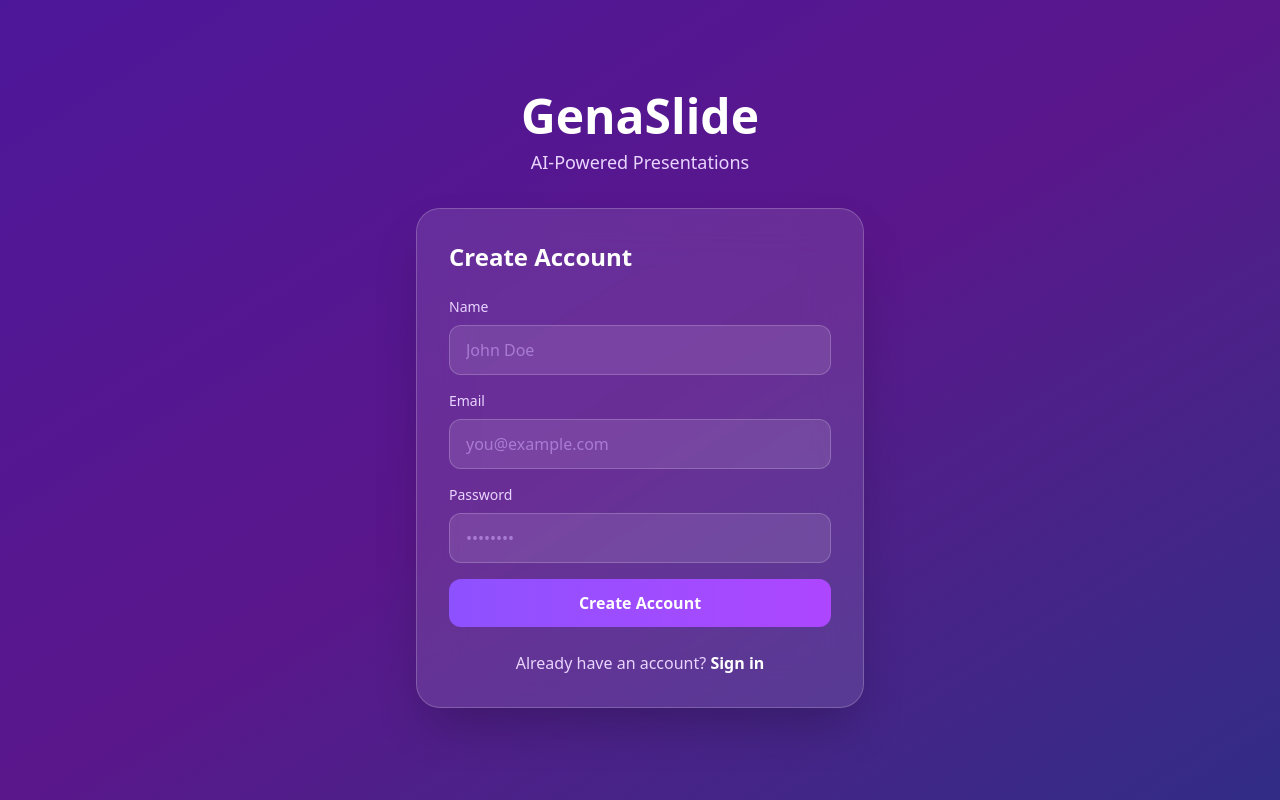
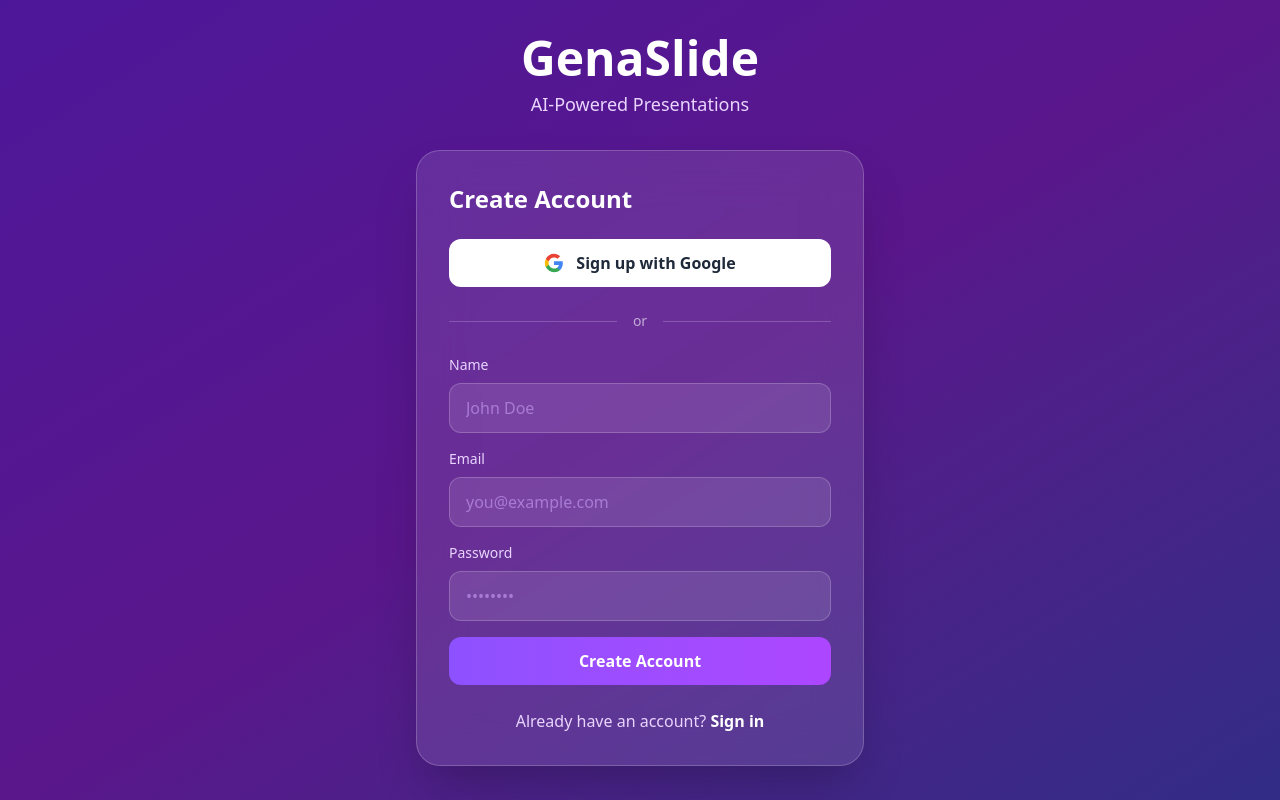
Before and after one commit to austinjb32/genaslide, a Next.js app: page /signup in a window 1280 px wide. Built offline with nearby package versions, Linux system fonts and the light colour scheme.

Commit message:
feat(auth): enhance Google sign-in and error handling for login and signup

```diff
--- a/app/(auth)/login/page.tsx
+++ b/app/(auth)/login/page.tsx
@@ -11,6 +11,7 @@
   const [password, setPassword] = useState("");
   const [error, setError] = useState("");
   const [loading, setLoading] = useState(false);
+  const [googleLoading, setGoogleLoading] = useState(false);
 
   const handleSubmit = async (e: React.FormEvent) => {
     e.preventDefault();
@@ -26,7 +27,9 @@
       });
 
       if (result?.error) {
-        setError("Invalid email or password");
+        setError(result.error === "Please sign in with Google for this account"
+          ? "This account is registered with Google. Please use Sign in with Google."
+          : "Invalid email or password");
       } else {
         router.push("/dashboard");
       }
@@ -34,6 +37,17 @@
       setError("Something went wrong");
     } finally {
       setLoading(false);
+    }
+  };
+
+  const handleGoogleSignIn = async () => {
+    setError("");
+    setGoogleLoading(true);
+    try {
+      await signIn("google", { callbackUrl: "/dashboard" });
+    } catch {
+      setError("Something went wrong with Google sign in");
+      setGoogleLoading(false);
     }
   };
 
@@ -53,6 +67,33 @@
               {error}
             </div>
           )}
+
+          <button
+            onClick={handleGoogleSignIn}
+            disabled={googleLoading}
+            className="w-full py-3 bg-white hover:bg-gray-100 text-gray-800 font-semibold rounded-xl transition-all flex items-center justify-center gap-3 mb-6 disabled:opacity-50"
+          >
+            {googleLoading ? (
+              <svg className="animate-spin h-5 w-5" viewBox="0 0 24 24">
+                <circle className="opacity-25" cx="12" cy="12" r="10" stroke="currentColor" strokeWidth="4" fill="none" />
+                <path className="opacity-75" fill="currentColor" d="M4 12a8 8 0 018-8V0C5.373 0 0 5.373 0 12h4z" />
+              </svg>
+            ) : (
+              <svg className="w-5 h-5" viewBox="0 0 24 24">
+                <path fill="#4285F4" d="M22.56 12.25c0-.78-.07-1.53-.2-2.25H12v4.26h5.92c-.26 1.37-1.04 2.53-2.21 3.31v2.77h3.57c2.08-1.92 3.28-4.74 3.28-8.09z"/>
+                <path fill="#34A853" d="M12 23c2.97 0 5.46-.98 7.28-2.66l-3.57-2.77c-.98.66-2.23 1.06-3.71 1.06-2.86 0-5.29-1.93-6.16-4.53H2.18v2.84C3.99 20.53 7.7 23 12 23z"/>
+                <path fill="#FBBC05" d="M5.84 14.09c-.22-.66-.35-1.36-.35-2.09s.13-1.43.35-2.09V7.07H2.18C1.43 8.55 1 10.22 1 12s.43 3.45 1.18 4.93l2.85-2.22.81-.62z"/>
+                <path fill="#EA4335" d="M12 5.38c1.62 0 3.06.56 4.21 1.64l3.15-3.15C17.45 2.09 14.97 1 12 1 7.7 1 3.99 3.47 2.18 7.07l3.66 2.84c.87-2.6 3.3-4.53 6.16-4.53z"/>
+              </svg>
+            )}
+            Sign in with Google
+          </button>
+
+          <div className="flex items-center gap-4 mb-6">
+            <div className="flex-1 h-px bg-white/20" />
+            <span className="text-white/60 text-sm">or</span>
+            <div className="flex-1 h-px bg-white/20" />
+          </div>
 
           <form onSubmit={handleSubmit} className="space-y-4">
             <div>
--- a/app/(auth)/signup/page.tsx
+++ b/app/(auth)/signup/page.tsx
@@ -12,6 +12,7 @@
   const [password, setPassword] = useState("");
   const [error, setError] = useState("");
   const [loading, setLoading] = useState(false);
+  const [googleLoading, setGoogleLoading] = useState(false);
 
   const handleSubmit = async (e: React.FormEvent) => {
     e.preventDefault();
@@ -34,7 +35,7 @@
       });
 
       if (result?.error) {
-        setError("Email already in use");
+        setError(result.error);
       } else {
         router.push("/dashboard");
       }
@@ -42,6 +43,17 @@
       setError("Something went wrong");
     } finally {
       setLoading(false);
+    }
+  };
+
+  const handleGoogleSignUp = async () => {
+    setError("");
+    setGoogleLoading(true);
+    try {
+      await signIn("google", { callbackUrl: "/dashboard" });
+    } catch {
+      setError("Something went wrong with Google sign up");
+      setGoogleLoading(false);
     }
   };
 
@@ -61,6 +73,33 @@
               {error}
             </div>
           )}
+
+          <button
+            onClick={handleGoogleSignUp}
+            disabled={googleLoading}
+            className="w-full py-3 bg-white hover:bg-gray-100 text-gray-800 font-semibold rounded-xl transition-all flex items-center justify-center gap-3 mb-6 disabled:opacity-50"
+          >
+            {googleLoading ? (
+              <svg className="animate-spin h-5 w-5" viewBox="0 0 24 24">
+                <circle className="opacity-25" cx="12" cy="12" r="10" stroke="currentColor" strokeWidth="4" fill="none" />
+                <path className="opacity-75" fill="currentColor" d="M4 12a8 8 0 018-8V0C5.373 0 0 5.373 0 12h4z" />
+              </svg>
+            ) : (
+              <svg className="w-5 h-5" viewBox="0 0 24 24">
+                <path fill="#4285F4" d="M22.56 12.25c0-.78-.07-1.53-.2-2.25H12v4.26h5.92c-.26 1.37-1.04 2.53-2.21 3.31v2.77h3.57c2.08-1.92 3.28-4.74 3.28-8.09z"/>
+                <path fill="#34A853" d="M12 23c2.97 0 5.46-.98 7.28-2.66l-3.57-2.77c-.98.66-2.23 1.06-3.71 1.06-2.86 0-5.29-1.93-6.16-4.53H2.18v2.84C3.99 20.53 7.7 23 12 23z"/>
+                <path fill="#FBBC05" d="M5.84 14.09c-.22-.66-.35-1.36-.35-2.09s.13-1.43.35-2.09V7.07H2.18C1.43 8.55 1 10.22 1 12s.43 3.45 1.18 4.93l2.85-2.22.81-.62z"/>
+                <path fill="#EA4335" d="M12 5.38c1.62 0 3.06.56 4.21 1.64l3.15-3.15C17.45 2.09 14.97 1 12 1 7.7 1 3.99 3.47 2.18 7.07l3.66 2.84c.87-2.6 3.3-4.53 6.16-4.53z"/>
+              </svg>
+            )}
+            Sign up with Google
+          </button>
+
+          <div className="flex items-center gap-4 mb-6">
+            <div className="flex-1 h-px bg-white/20" />
+            <span className="text-white/60 text-sm">or</span>
+            <div className="flex-1 h-px bg-white/20" />
+          </div>
 
           <form onSubmit={handleSubmit} className="space-y-4">
             <div>
--- a/app/dashboard/page.tsx
+++ b/app/dashboard/page.tsx
@@ -551,6 +551,16 @@
               </div>
               <div className="flex gap-3">
                 <button
+                  onClick={generateImages}
+                  disabled={generatingImages}
+                  className="px-4 py-2 bg-pink-500/20 hover:bg-pink-500/30 text-pink-300 rounded-xl transition-all flex items-center gap-2 disabled:opacity-50"
+                >
+                  <svg className="w-4 h-4" fill="none" viewBox="0 0 24 24" stroke="currentColor">
+                    <path strokeLinecap="round" strokeLinejoin="round" strokeWidth={2} d="M4 16l4.586-4.586a2 2 0 012.828 0L16 16m-2-2l1.586-1.586a2 2 0 012.828 0L20 14m-6-6h.01M6 20h12a2 2 0 002-2V6a2 2 0 00-2-2H6a2 2 0 00-2 2v12a2 2 0 002 2z" />
+                  </svg>
+                  {generatingImages ? "Generating..." : "Generate Images"}
+                </button>
+                <button
                   onClick={() => setShowEnhanceModal(true)}
                   className="px-4 py-2 bg-violet-500/20 hover:bg-violet-500/30 text-violet-300 rounded-xl transition-all flex items-center gap-2"
                 >
--- a/auth.ts
+++ b/auth.ts
@@ -30,7 +30,18 @@
         if (isSignUp === "true") {
           const existing = await prisma.user.findUnique({ where: { email } });
           if (existing) {
-            throw new Error("User already exists");
+            if (existing.password) {
+              throw new Error("Email already registered. Please sign in instead.");
+            }
+            const hashedPassword = await hash(password, 10);
+            const updated = await prisma.user.update({
+              where: { id: existing.id },
+              data: {
+                password: hashedPassword,
+                name: name || existing.name,
+              },
+            });
+            return { id: updated.id, email: updated.email, name: updated.name };
           }
           const hashedPassword = await hash(password, 10);
           const newUser = await prisma.user.create({
@@ -46,6 +57,9 @@
         const user = await prisma.user.findUnique({ where: { email } });
         if (!user) {
           throw new Error("Invalid credentials");
+        }
+        if (!user.password) {
+          throw new Error("Please sign in with Google for this account");
         }
         const isValid = await compare(password, user.password);
         if (!isValid) {
```
